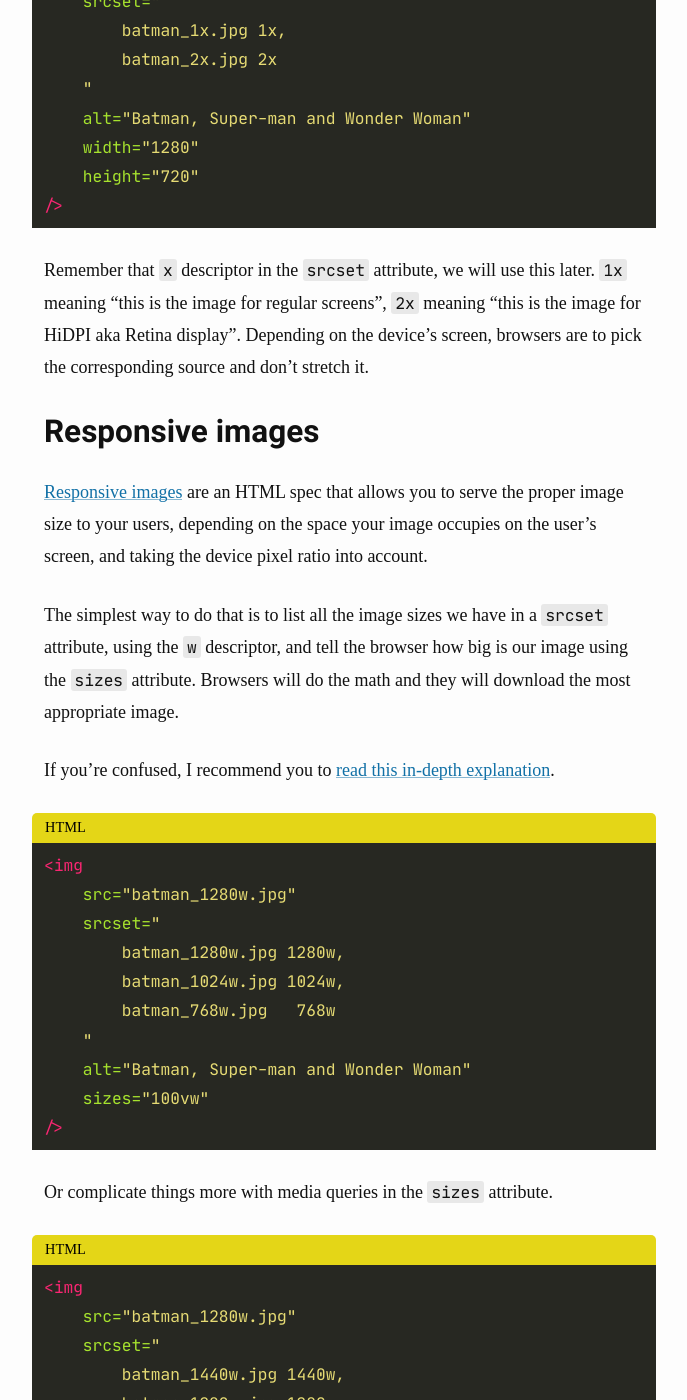
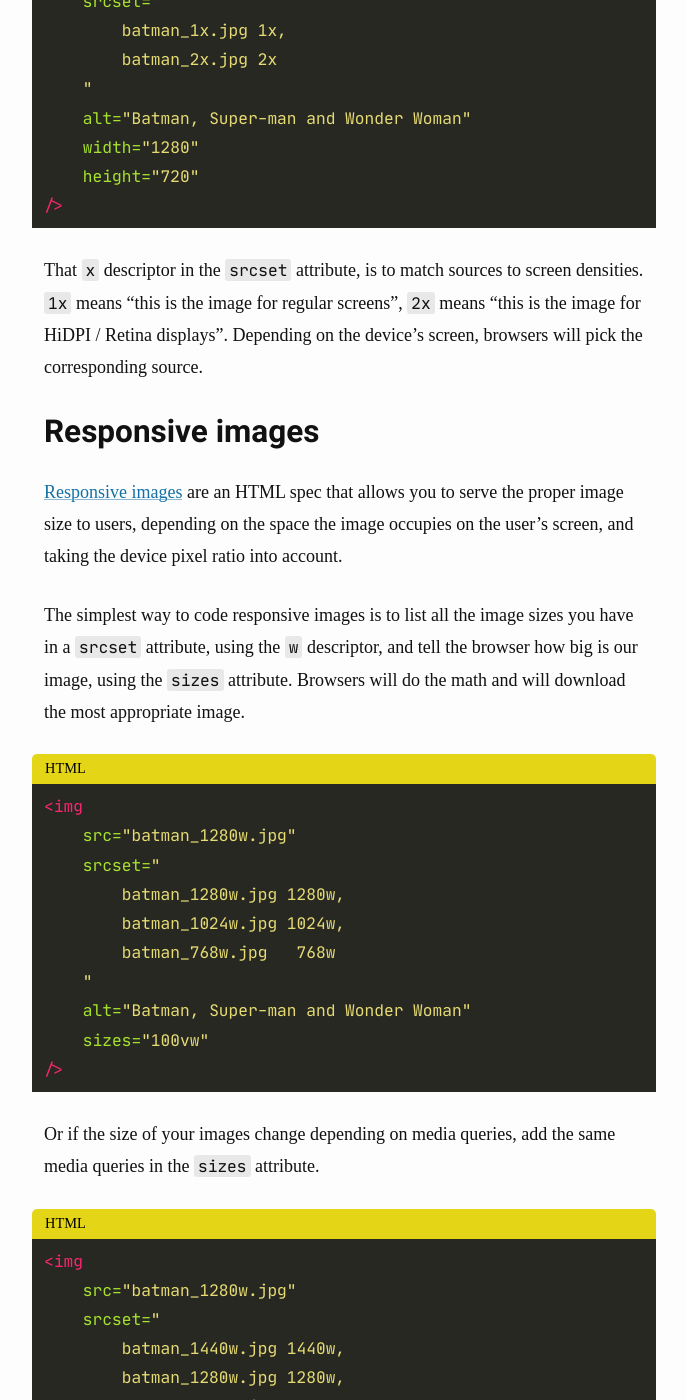
Before and after one commit to verlok/verlok.github.io, a Jekyll site: the page built from _posts/2020-11-11-capping-image-fidelity-2x-minimize-loading-time.md, in a window 1280 px wide and 1400 px high, scrolled down 1599 px. Shown: the whole window, without its empty margins (296-983 px from the left). Built offline with Jekyll 4.4.1, drawn with Linux system fonts in a browser that asks for light colours; some web fonts are replaced; some of the changed text lies outside the part shown.

Commit message:
First correction of capping image fidelity

````diff
--- a/_posts/2020-11-11-capping-image-fidelity-2x-minimize-loading-time.md
+++ b/_posts/2020-11-11-capping-image-fidelity-2x-minimize-loading-time.md
@@ -46,15 +46,13 @@
 />
 ```
 
-Remember that `x` descriptor in the `srcset` attribute, we will use this later. `1x` meaning "this is the image for regular screens", `2x` meaning "this is the image for HiDPI <abbr title="also known as">aka</abbr> Retina display". Depending on the device's screen, browsers are to pick the corresponding source and don't stretch it.
+That `x` descriptor in the `srcset` attribute, is to match sources to screen densities. `1x` means "this is the image for regular screens", `2x` means "this is the image for HiDPI / Retina displays". Depending on the device's screen, browsers will pick the corresponding source.
 
 ## Responsive images
 
-[Responsive images](https://developer.mozilla.org/en-US/docs/Learn/HTML/Multimedia_and_embedding/Responsive_images) are an HTML spec that allows you to serve the proper image size to your users, depending on the space your image occupies on the user's screen, and taking the device pixel ratio into account.
+[Responsive images](https://developer.mozilla.org/en-US/docs/Learn/HTML/Multimedia_and_embedding/Responsive_images) are an HTML spec that allows you to serve the proper image size to users, depending on the space the image occupies on the user's screen, and taking the device pixel ratio into account.
 
-The simplest way to do that is to list all the image sizes we have in a `srcset` attribute, using the `w` descriptor, and tell the browser how big is our image using the `sizes` attribute. Browsers will do the math and they will download the most appropriate image.
-
-If you're confused, I recommend you to [read this in-depth explanation](https://ericportis.com/posts/2014/srcset-sizes/).
+The simplest way to code responsive images is to list all the image sizes you have in a `srcset` attribute, using the `w` descriptor, and tell the browser how big is our image, using the `sizes` attribute. Browsers will do the math and will download the most appropriate image.
 
 ```html
 <img
@@ -69,7 +67,7 @@
 />
 ```
 
-Or complicate things more with media queries in the `sizes` attribute.
+Or if the size of your images change depending on media queries, add the same media queries in the `sizes` attribute.
 
 ```html
 <img
@@ -84,6 +82,8 @@
     sizes="(min-width: 640px) 50vw, 100vw"
 />
 ```
+
+If you're confused, I recommend you to read [Srcset and Sizes from Eric Portis](https://ericportis.com/posts/2014/srcset-sizes/). That article lighted my way when I was starting to play around with responsive images.
 
 ## Devices with 3x displays
 
@@ -199,10 +199,8 @@
 </picture>
 ```
 
-In this way, from the landscape tablet / computers media query and above, you won't need to add other `source` tags, because we don't need to cap image quality on computers. So the upmost `source` tag does the trick.
+In this way, from the landscape tablet / computers media query and above, you won't need to add other `source` tags, because there's no need to cap image quality on computers. So the upmost `source` tag does the trick.
 
 ## Conclusion
 
-Capping image quality on super HiDPI devices a relatively new best practice in web design with responsive images, but with the growing number of smartphones spoiling super HiDPI displays, the overall download speed of your website will improve, and so will improve the [LCP](https://web.dev/lcp/) [Web Vital](https://web.dev/vitals/) of your pages.
-
-Your users will notice the difference.
+Capping image quality on super HiDPI devices a relatively new best practice in web design with responsive images, but with the growing number of smartphones spoiling super HiDPI displays, the overall download speed of your website will improve, and so will the [LCP](https://web.dev/lcp/) [Web Vital](https://web.dev/vitals/) of your pages and your users experience.
````
Also changed, not shown: other parts of _posts/2020-11-11-capping-image-fidelity-2x-minimize-loading-time.md (+1 -1 lines).
